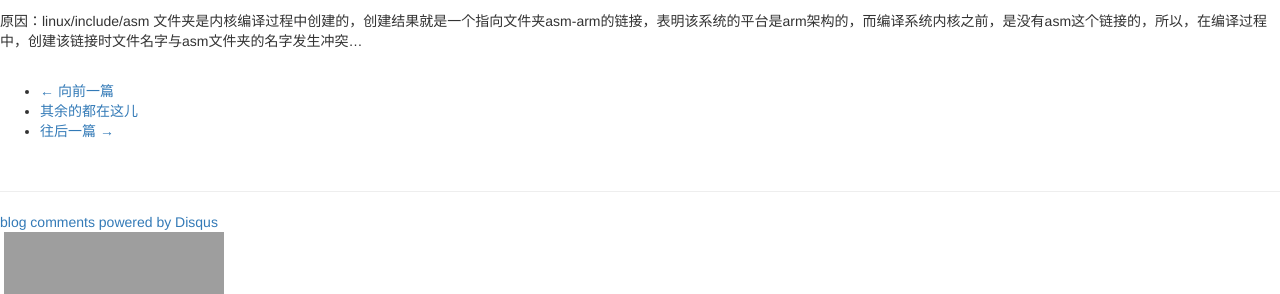
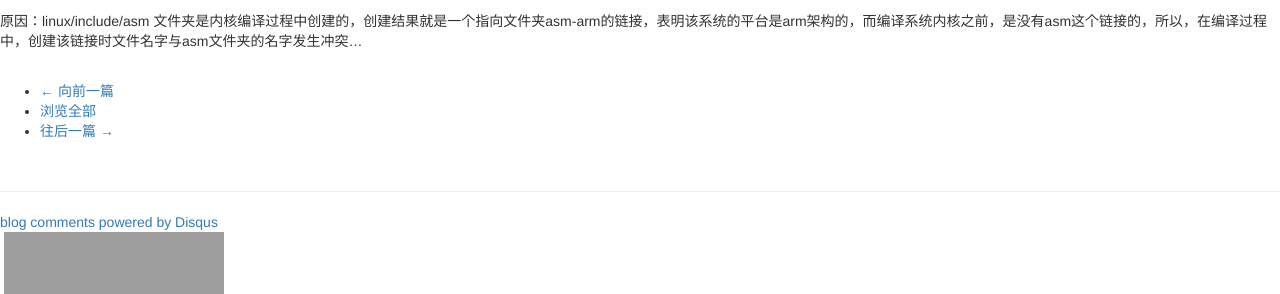
Before and after one commit to bonnshore/bonnshore.github.com, a Jekyll site: the page built from _posts/2012-11-20-linux-error.md, in a window 1280 px wide. Shown: the part 438-732 px from the top of the page. Built offline with Jekyll 4.4.1, drawn with Linux system fonts in a browser that asks for light colours; nearby versions of some CDN libraries; library files that are not in the unit come from our copies; Markdown is read by kramdown in place of the engine named in the settings; a script that is not in the unit is left out; comment, search, counter and statistics services are not loaded; grey boxes are pictures that could not be loaded.

Commit message:
removed the posts link in blog button

```diff
--- a/_includes/themes/twitter/post.html
+++ b/_includes/themes/twitter/post.html
@@ -23,7 +23,7 @@
       {% else %}
         <li class="prev disabled"><a>&larr; 点不了</a></li>
       {% endif %}
-        <li><a href="{{ BASE_PATH }}{{ site.JB.archive_path }}">其余的都在这儿</a></li>
+        <li><a href="/categories.html">浏览全部</a></li>
       {% if page.next %}
         <li class="next"><a href="{{ BASE_PATH }}{{ page.next.url }}" title="{{ page.next.title }}">往后一篇 &rarr;</a></li>
       {% else %}
```
